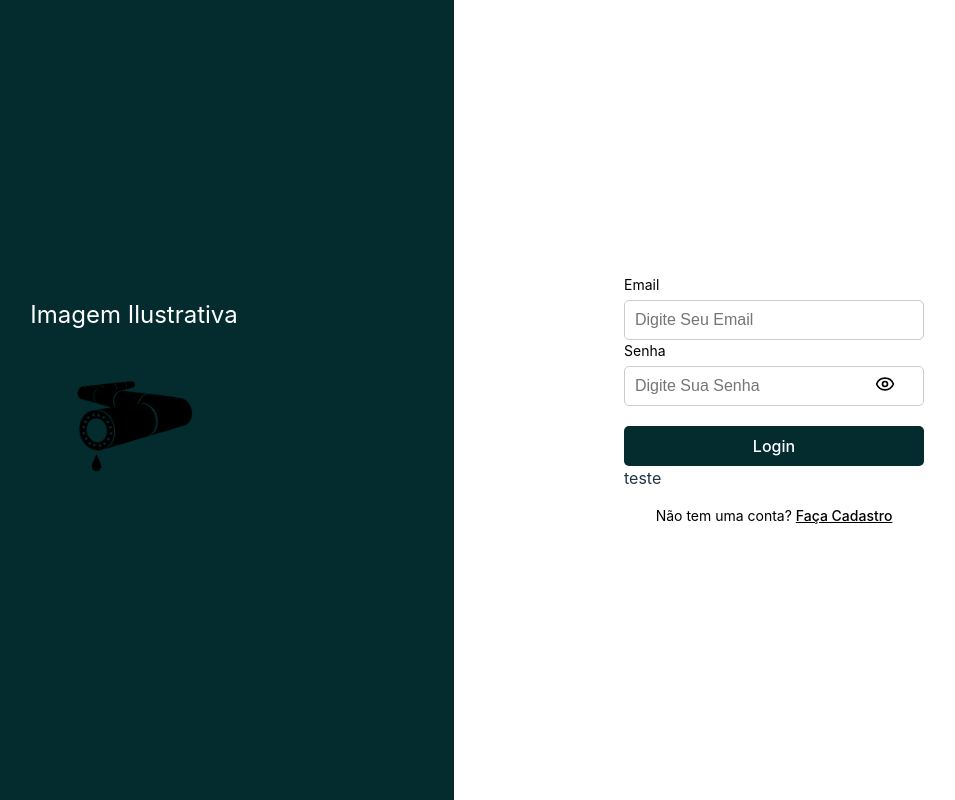
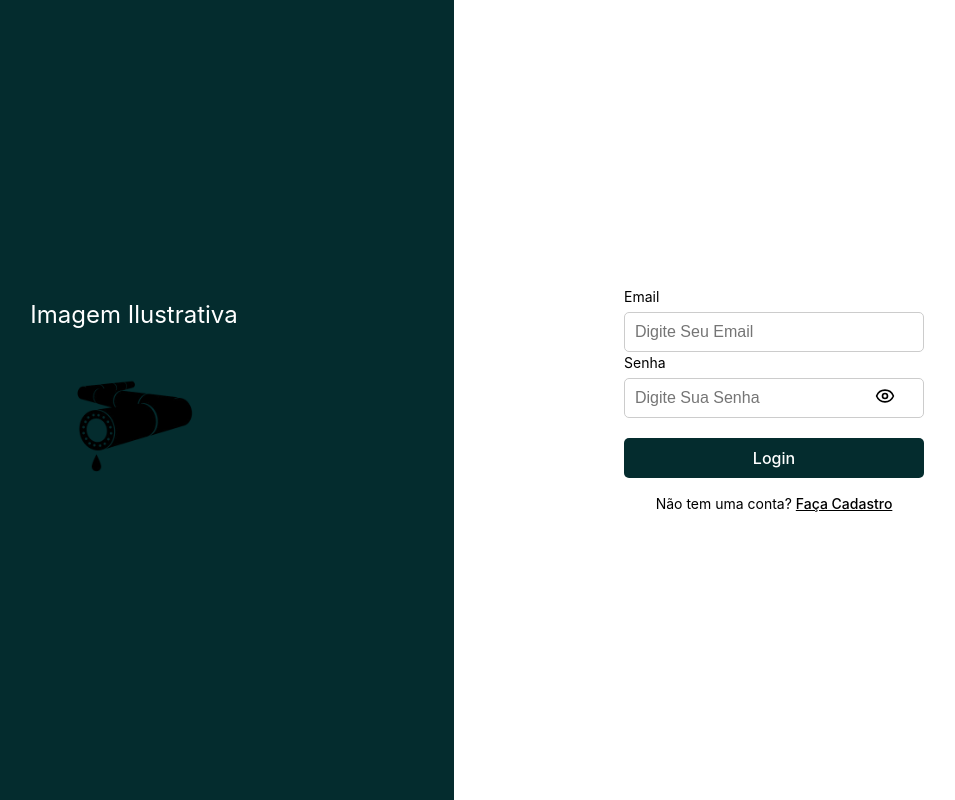
Before and after one commit to GPD-SIMPIPE/SimPipeCloud-Front, a React (Vite) app: page / in a window 1280 px wide. Shown: the whole page, without its empty margins (186-1141 px from the left). Built offline with nearby package versions, Linux system fonts and the light colour scheme.

Commit message:
Update changes

```diff
--- a/src/pages/LoginPage/Login.tsx
+++ b/src/pages/LoginPage/Login.tsx
@@ -45,7 +45,7 @@ function LoginPage() {
           </div>
 
           <button className="login-button">Login</button>
-          teste
+
           <div className="register-link">
             <label className="login-label">Não tem uma conta? <a href="/Register" style={{ color: "black" }}>Faça Cadastro</a></label>
           </div>
```
